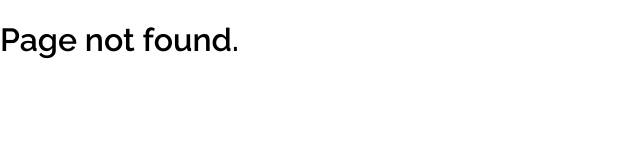
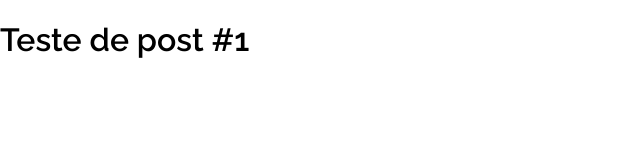
Before and after one commit to camilazucchi/hello-react, a Next.js app: page /post/1 in a window 1280 px wide. Before the commit this address had no page. Shown: the top 160 px of the page, without its empty margins (0-640 px from the left). Built offline with nearby package versions, Linux system fonts and the light colour scheme.

Commit message:
feat: add dynamic path

```diff
--- /dev/null
+++ b/src/pages/post/[id].js
@@ -0,0 +1,11 @@
+import { useRouter } from "next/router";
+
+export default function Posts() {
+    const router = useRouter();
+    const params = router.query.id;
+    console.log(params);
+
+    return (
+        <h1>Teste de post #{params} </h1>
+    )
+}
```
Also changed, not shown: src/pages/post/index.js (added, +10 -0 lines).
